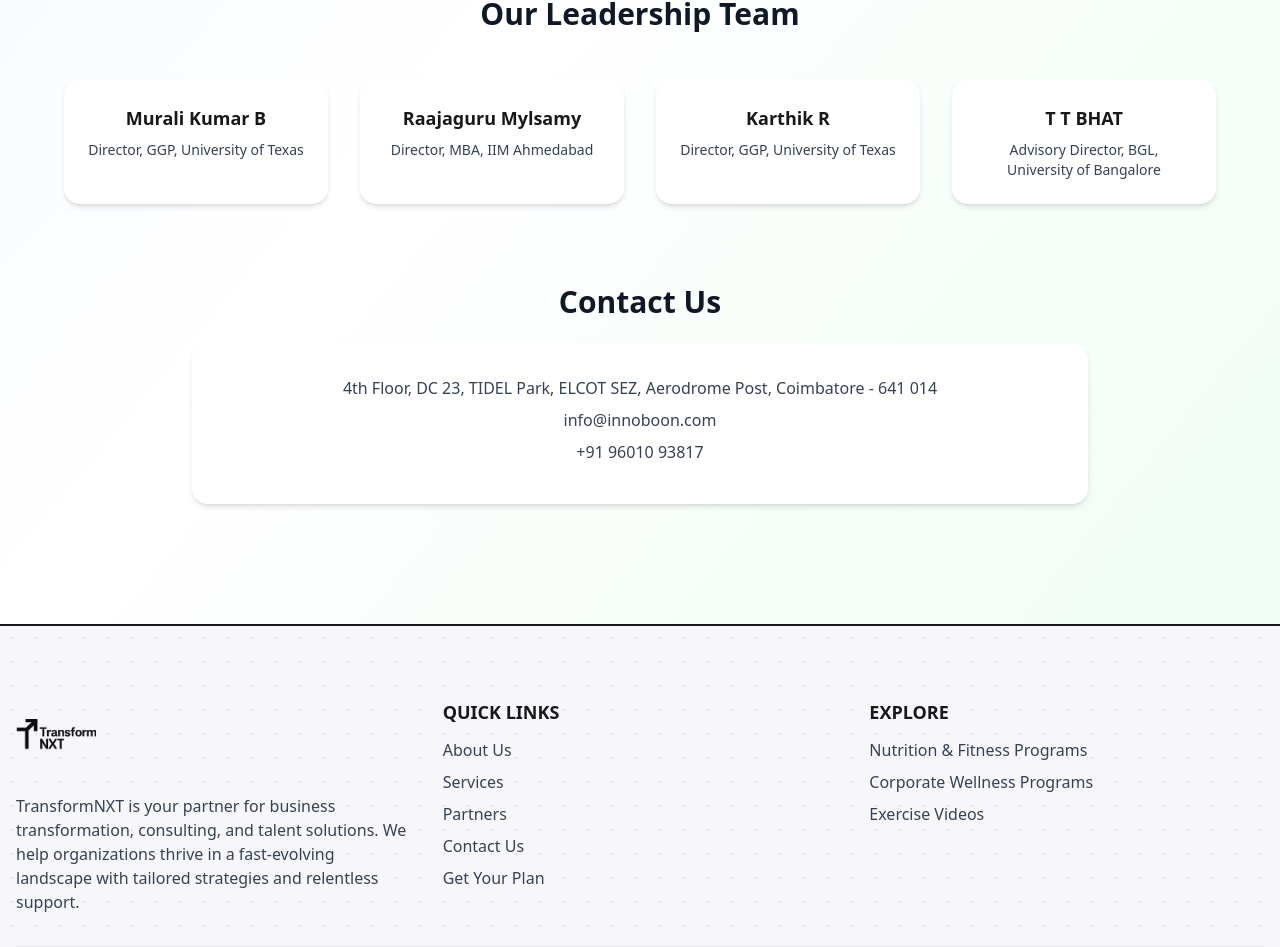
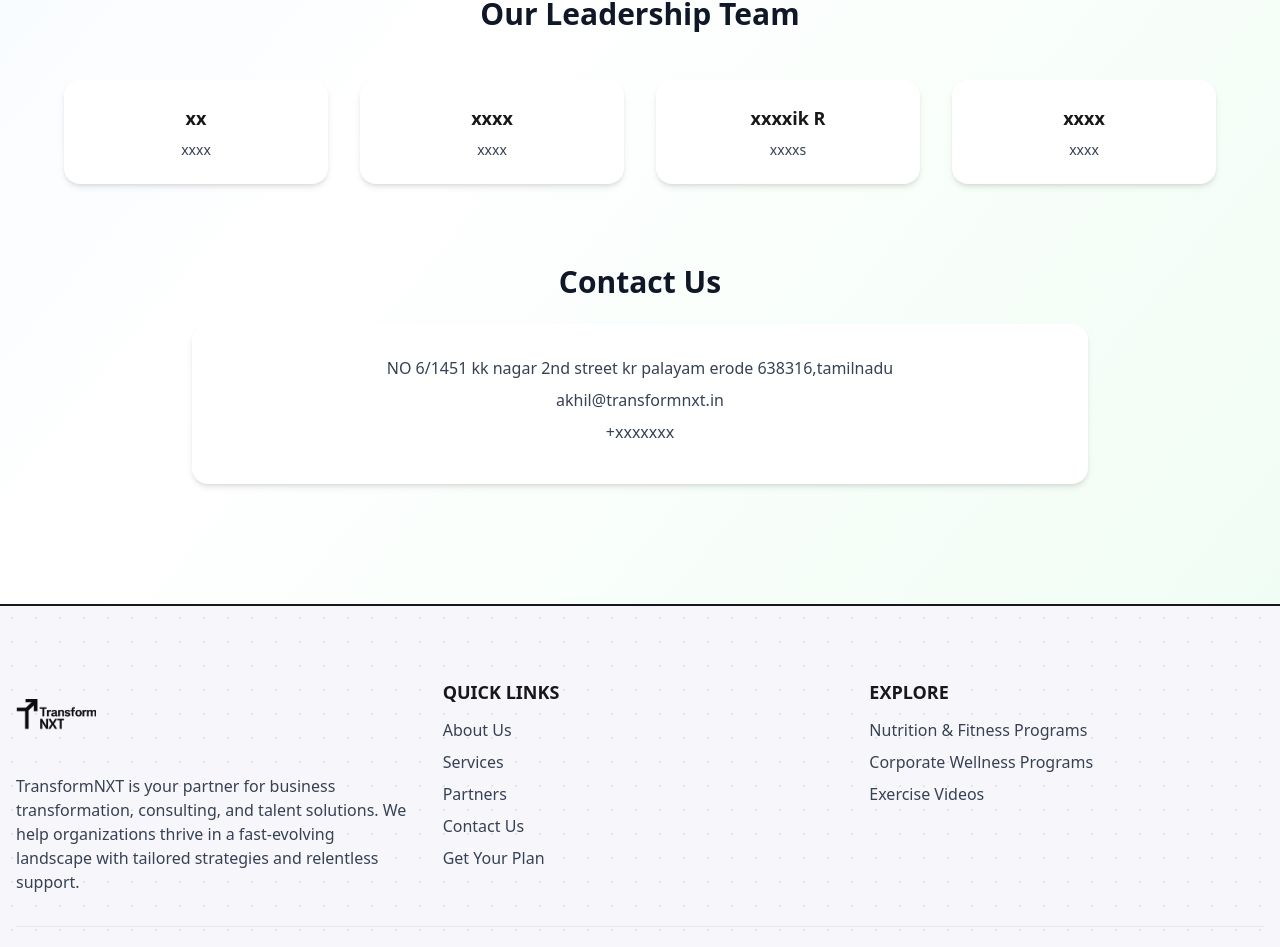
Before and after one commit to eacwolf/transformnxt, a React app: page /about in a window 1280 px wide. Shown: the part 1025-1972 px from the top of the page. Built offline with nearby package versions, Linux system fonts and the light colour scheme; the HTML template or start-up script is replaced by a standard one.

Commit message:
temp compact added

```diff
--- a/src/components/Footer.tsx
+++ b/src/components/Footer.tsx
@@ -36,8 +36,8 @@ const Footer = () => (
       {/* Contact & Social */}
       <div className="flex flex-col md:flex-row justify-between items-center py-6 text-sm border-b border-gray-200">
         <div className="flex items-center gap-4 mb-2 md:mb-0">
-          <span className="flex items-center gap-2"><Phone className="w-4 h-4" /> +91 9910367855</span>
-          <span className="flex items-center gap-2"><Mail className="w-4 h-4" /> support@transformnxt.in</span>
+          <span className="flex items-center gap-2"><Phone className="w-4 h-4" /> +91000000000000</span>
+          <span className="flex items-center gap-2"><Mail className="w-4 h-4" /> akhil@transformnxt.in</span>
         </div>
         <div className="flex gap-4">
           <a href="https://linkedin.com" target="_blank" rel="noopener noreferrer" className="hover:text-zinc-900"><Linkedin className="w-5 h-5" /></a>
--- a/src/pages/About.tsx
+++ b/src/pages/About.tsx
@@ -2,20 +2,20 @@
 
 const leadership = [
   {
-    name: "Murali Kumar B",
-    title: "Director, GGP, University of Texas",
+    name: "xx",
+    title: "xxxx",
   },
   {
-    name: "Raajaguru Mylsamy",
-    title: "Director, MBA, IIM Ahmedabad",
+    name: "xxxx",
+    title: "xxxx",
   },
   {
-    name: "Karthik R",
-    title: "Director, GGP, University of Texas",
+    name: "xxxxik R",
+    title: "xxxxs",
   },
   {
-    name: "T T BHAT",
-    title: "Advisory Director, BGL, University of Bangalore",
+    name: "xxxx",
+    title: "xxxx",
   },
 ];
 
@@ -25,7 +25,7 @@ const About = () => (
     <section className="max-w-5xl w-full text-center mb-20">
       <h1 className="text-5xl font-extrabold mb-4 text-gray-900">About Us</h1>
       <p className="text-lg md:text-xl text-gray-700 leading-relaxed">
-        At <span className="font-semibold text-gray-900">Innoboon Technologies</span>, we empower businesses to achieve transformative growth through cutting-edge Generative AI and next-generation digital solutions.
+        At <span className="font-semibold text-gray-900">TransformNXT</span>, we empower businesses to achieve transformative growth through cutting-edge Generative AI and next-generation digital solutions.
         We specialize in Consulting, Proof-of-Concept development, AI Systems Integration, and Cloud-based Data Engineering.
       </p>
     </section>
@@ -79,10 +79,10 @@ const About = () => (
       <h2 className="text-3xl font-bold mb-6 text-gray-900">Contact Us</h2>
       <div className="bg-white rounded-2xl shadow-md p-8">
         <p className="text-gray-700 mb-2">
-          4th Floor, DC 23, TIDEL Park, ELCOT SEZ, Aerodrome Post, Coimbatore - 641 014
+          NO 6/1451 kk nagar 2nd street kr palayam erode 638316,tamilnadu
         </p>
-        <p className="text-gray-700 mb-2">info@innoboon.com</p>
-        <p className="text-gray-700 mb-2">+91 96010 93817</p>
+        <p className="text-gray-700 mb-2">akhil@transformnxt.in</p>
+        <p className="text-gray-700 mb-2">+xxxxxxx</p>
       </div>
     </section>
   </div>
```
